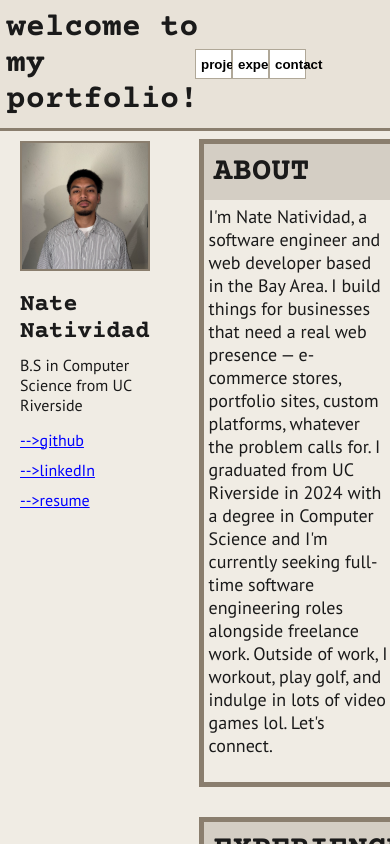
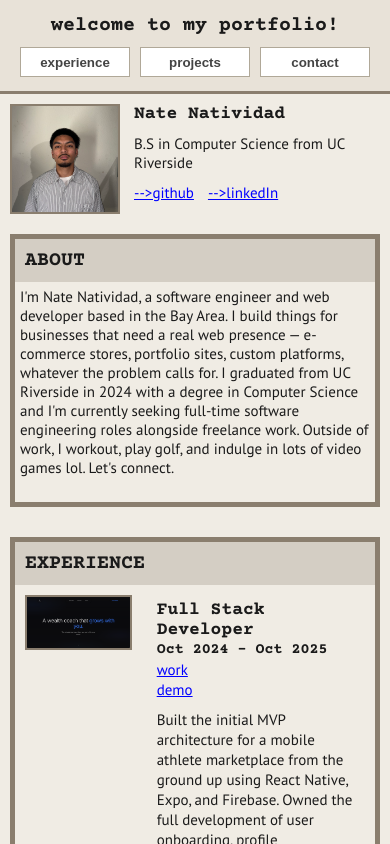
Before and after one commit to nnatividad/portfolio, a Next.js app: page / in a window 390 px wide. Shown: the top 844 px of the page. Built offline with nearby package versions, Linux system fonts and the light colour scheme.

Commit message:
Update portfolio links and mobile responsiveness
Remove resume link, add work demo link in experience, and improve mobile layout with responsive navbar, profile header, and typography scaling.

```diff
--- a/src/app/components/contact/ContactForm.tsx
+++ b/src/app/components/contact/ContactForm.tsx
@@ -6,7 +6,7 @@ export default function ContactForm() {
   return (
     <div className={styles.contactContent}>
       <p className={styles.contactMessage}>
-        I'm open to full-time roles and freelance work. Reach out anytime — I'd love to hear from you.
+        I&apos;m open to full-time roles and freelance work. Reach out anytime — I&apos;d love to hear from you.
       </p>
       <div className={styles.contactLinks}>
         <a href="mailto:natetividad@gmail.com" className={styles.contactLink}>
--- a/src/app/components/layout/NavBar.module.css
+++ b/src/app/components/layout/NavBar.module.css
@@ -29,7 +29,7 @@
     background: white;
     border: 1.5px solid;
     border-color: #b0a898;
-    text-color: #444;
+    color: #444;
     padding: 5px;
     cursor: pointer;
     transition: 0.4s;
@@ -40,3 +40,28 @@
     background: #e8e2d8;
     color: black;
 }
+
+@media (max-width: 768px) {
+    .navContainer {
+        flex-direction: column;
+        gap: 10px;
+        padding: 14px 10px;
+    }
+
+    .leftSide {
+        width: 100%;
+        text-align: center;
+    }
+
+    .rightSide {
+        width: 100%;
+        justify-content: center;
+        flex-wrap: wrap;
+        gap: 10px;
+    }
+
+    .rightSide button {
+        width: auto;
+        min-width: 110px;
+    }
+}
--- a/src/app/components/layout/Navbar.tsx
+++ b/src/app/components/layout/Navbar.tsx
@@ -14,8 +14,8 @@ export default function Navbar() {
         <h1>welcome to my portfolio!</h1>
       </div>
       <div className={styles.rightSide}>
+        <button type="button" onClick={() => handleScroll("experience")}>experience</button>
         <button type="button" onClick={() => handleScroll("projects")}>projects</button>
-        <button type="button" onClick={() => handleScroll("experience")}>experience</button>
         <button type="button" onClick={() => handleScroll("contact")}>contact</button>
       </div>
     </div>
--- a/src/app/globals.css
+++ b/src/app/globals.css
@@ -39,3 +39,17 @@ a {
   color: inherit;
   text-decoration: none;
 }
+
+@media (max-width: 768px) {
+  h1 { font-size: 22px; }
+  h2 { font-size: 20px; }
+  h3 { font-size: 16px; }
+  p, li { font-size: 16px; }
+}
+
+@media (max-width: 420px) {
+  h1 { font-size: 20px; }
+  h2 { font-size: 18px; }
+  h3 { font-size: 15px; }
+  p, li { font-size: 15px; }
+}
--- a/src/app/page.module.css
+++ b/src/app/page.module.css
@@ -40,7 +40,11 @@
     width: 100%;
     height: auto;
     border: 2.5px solid #8a7e6e;
-    aspect-ration: 3/4;
+}
+
+.profileImage {
+    aspect-ratio: 1 / 1;
+    object-fit: cover;
 }
 
 .componentContainer {
@@ -116,6 +120,70 @@
 
     .rightSide button {
         width: auto;
+    }
+}
+
+@media (max-width: 768px) {
+    .page {
+        grid-template-columns: 1fr;
+        max-width: 100%;
+    }
+
+    .infoContainer {
+        flex-direction: row;
+        align-items: flex-start;
+        justify-content: flex-start;
+        margin-left: 0;
+        gap: 14px;
+    }
+
+    .profileImage {
+        width: 110px;
+        max-width: 110px;
+        flex: 0 0 110px;
+    }
+
+    .info {
+        width: 100%;
+    }
+
+    .info ul {
+        display: flex;
+        flex-wrap: wrap;
+        gap: 14px;
+        line-height: 22px;
+    }
+
+    .componentContainer {
+        margin-left: 0;
+        padding: 10px;
+    }
+
+    .about, .experience, .projects, .contact {
+        width: 100%;
+    }
+
+    .jobInfo {
+        grid-template-columns: 1fr;
+        gap: 12px;
+    }
+
+    .jobTitle {
+        align-items: flex-start;
+    }
+
+    .jobInfo .image {
+        max-width: 160px;
+    }
+}
+
+@media (max-width: 420px) {
+    .textContainer {
+        font-size: 16px;
+    }
+
+    .jobInfo .image {
+        max-width: 140px;
     }
 }
 
--- a/src/app/page.tsx
+++ b/src/app/page.tsx
@@ -11,14 +11,20 @@ export default function Home() {
   return (
     <div className={styles.page}>
       <div className={styles.infoContainer}>
-        <Image src={profilePic} alt="profile image" height={600} width={800} className={styles.image} loading="eager"/>
+        <Image
+          src={profilePic}
+          alt="profile image"
+          height={600}
+          width={800}
+          className={`${styles.image} ${styles.profileImage}`}
+          loading="eager"
+        />
         <div className={styles.info}>
           <h2>Nate Natividad</h2>
           <p>B.S in Computer Science from UC Riverside</p>
           <ul>
             <li><a href="https://github.com/nnatividad"><u>{"-->github"}</u></a></li>
             <li><a href="https://www.linkedin.com/in/nathaniel-natividad-bb3871227/"><u>{"-->linkedIn"}</u></a></li>
-            <li><a href="/"><u>{"-->resume"}</u></a></li>
           </ul>
         </div>
       </div>
@@ -27,10 +33,10 @@ export default function Home() {
           <div className={styles.title}><h1>ABOUT</h1></div>
           <div className={styles.textContainer}>
             <p>
-              I'm Nate Natividad, a software engineer and web developer based in the Bay Area.
+              I&apos;m Nate Natividad, a software engineer and web developer based in the Bay Area.
               I build things for businesses that need a real web presence — e-commerce stores, portfolio sites, custom platforms, whatever the problem calls for.
-              I graduated from UC Riverside in 2024 with a degree in Computer Science and I'm currently seeking full-time software engineering roles alongside freelance work.
-              Outside of work, I workout, play golf, and indulge in lots of video games lol. Let's connect.
+              I graduated from UC Riverside in 2024 with a degree in Computer Science and I&apos;m currently seeking full-time software engineering roles alongside freelance work.
+              Outside of work, I workout, play golf, and indulge in lots of video games lol. Let&apos;s connect.
             </p>
           </div>
         </div>
@@ -47,11 +53,14 @@ export default function Home() {
                     <div className={styles.jobTitle}>
                       <h2>Full Stack Developer</h2>
                       <h3>Oct 2024 - Oct 2025</h3>
+                      <div className={styles.projectLinks}>
+                        <a href="https://www.youtube.com/shorts/J9E_AnZEsGU"><u>work demo</u></a>
+                      </div>
                     </div>
                     <div className={styles.textContainer}>
                       <p>
                         Built the initial MVP architecture for a mobile athlete marketplace from the ground up using React Native, Expo, and Firebase.
-                        Owned the full development of user onboarding, profile management, and marketplace UI, working closely with product design to deliver an experience aligned with the company's vision.
+                        Owned the full development of user onboarding, profile management, and marketplace UI, working closely with product design to deliver an experience aligned with the company&apos;s vision.
                         Established Git-based version control workflows and documented engineering standards with the broader team.
                         Collaborated directly with leadership to translate business requirements into scalable technical solutions.
                       </p>
@@ -73,14 +82,14 @@ export default function Home() {
                   </div>
                   <div>
                     <div className={styles.jobTitle}>
-                      <h2>Robin's Garments</h2>
+                      <h2>Robin&apos;s Garments</h2>
                       <div className={styles.projectLinks}>
                         <a href="https://github.com/nnatividad/robs-garments"><u>github repo</u></a>
                       </div>
                     </div>
                     <div className={styles.textContainer}>
                       <p>
-                        A custom e-commerce platform for Robin's Garments. Local to the Bay Area, a business that curates and sells vintage
+                        A custom e-commerce platform for Robin&apos;s Garments. Local to the Bay Area, a business that curates and sells vintage
                         clothing and accessories. Built using Next.js, React, Vercel, Sanity, and Stripe.
                       </p>
                     </div>
```
